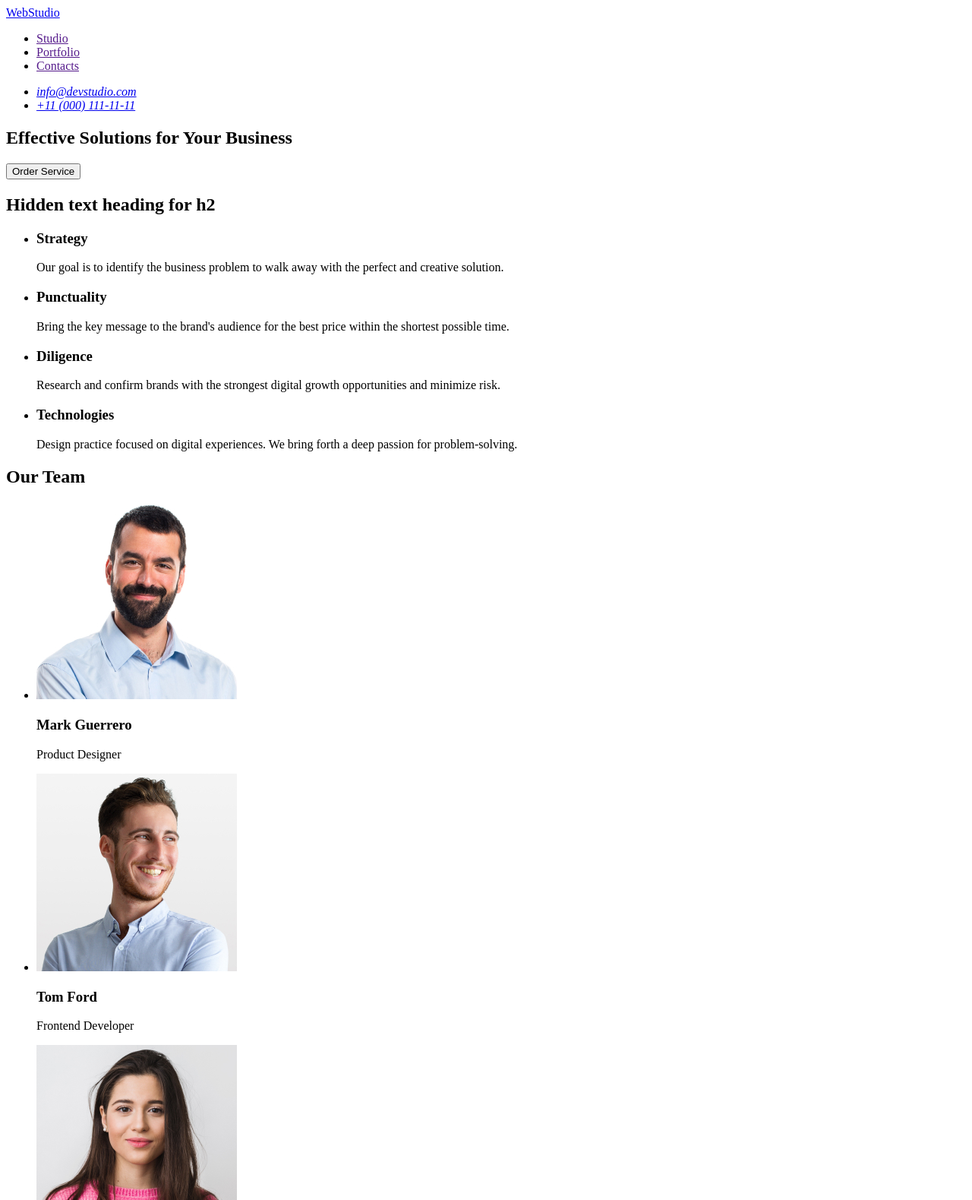
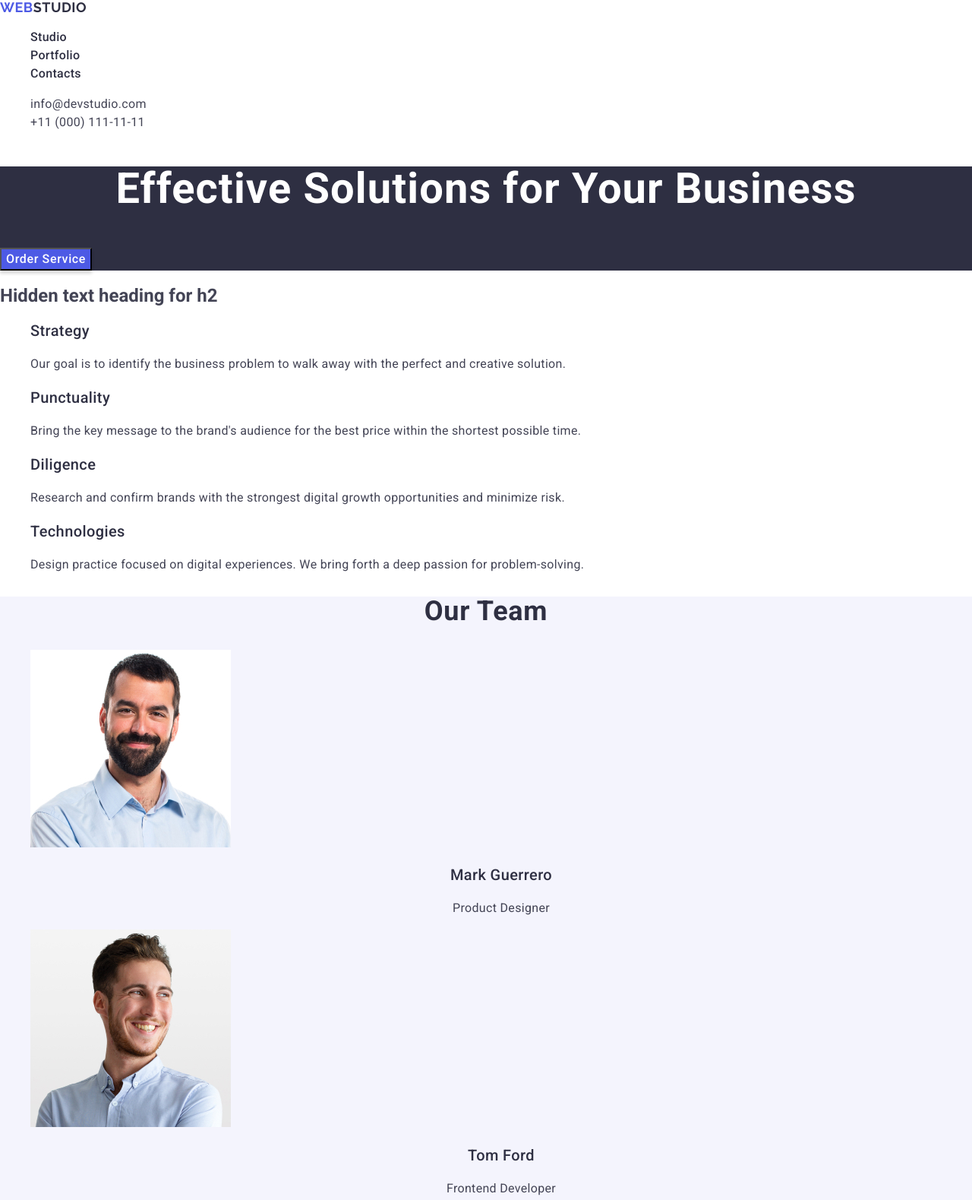
Before and after one commit to ArtemChayka/goit-markup-hw-02, a plain HTML site: page index.html in a window 1280 px wide. Shown: the top 1579 px of the page at 76% size. Drawn offline with nearby package versions, Linux system fonts and the light colour scheme.

Commit message:
first commit

```diff
--- /dev/null
+++ b/css/style.css
@@ -0,0 +1,140 @@
+body {
+  font-family: 'Roboto', sans-serif;
+  color: #434455;
+  background-color: #fff;
+}
+
+a {
+  text-decoration: none;
+}
+
+ul {
+  list-style-type: none;
+}
+.address-link {
+  font-style: normal;
+  font-family: 'Roboto', sans-serif;
+  font-weight: 400;
+  font-size: 16px;
+  line-height: 1.5;
+  letter-spacing: 0.02em;
+  color: #434455;
+}
+
+.logo {
+  font-family: 'Raleway', sans-serif;
+  font-weight: 700;
+  font-size: 18px;
+  line-height: 1.16;
+  letter-spacing: 0.03em;
+  text-transform: uppercase;
+  color: #4d5ae5;
+}
+.studio-header {
+    color: #2e2f42
+}
+.studio-footer {
+    color: #f4f4fd;;
+}
+
+.logo-item {
+  font-family: 'Roboto', sans-serif;
+  font-weight: 500;
+  font-size: 16px;
+  line-height: 1.5;
+  letter-spacing: 0.02em;
+  color: #2e2f42;
+}
+
+.main-section {
+  background: #2e2f42;
+}
+
+.main-title {
+  font-family: 'Roboto', sans-serif;
+  font-weight: 700;
+  font-size: 56px;
+  line-height: 1.07;
+  letter-spacing: 0.02em;
+  text-align: center;
+  color: #fff;
+}
+
+.main-section-btn {
+  box-shadow: 0 4px 4px 0 rgba(0, 0, 0, 0.15);
+  background: #4d5ae5;
+  font-family: 'Roboto', sans-serif;
+  font-weight: 500;
+  font-size: 16px;
+  line-height: 1.5;
+  letter-spacing: 0.04em;
+  color: #fff;
+}
+.main-section-btn:hover,
+.main-section-btn:focus {
+    background: #404bbf;
+}
+
+.benefits-section-title {
+  font-family: 'Roboto', sans-serif;
+  font-weight: 500;
+  font-size: 20px;
+  line-height: 1.2;
+  letter-spacing: 0.02em;
+  color: #2e2f42;
+}
+
+.benefits-section-text {
+  font-family: 'Roboto', sans-serif;
+  font-weight: 400;
+  font-size: 16px;
+  line-height: 1.5;
+  letter-spacing: 0.02em;
+  color: #434455;
+}
+
+.team-section {
+  background: #f4f4fd;
+}
+.team-section-title {
+  font-family: 'Roboto', sans-serif;
+  font-weight: 700;
+  font-size: 36px;
+  line-height: 1.11;
+  letter-spacing: 0.02em;
+  text-align: center;
+  color: #2e2f42;
+}
+
+.team-section-name {
+  font-family: 'Roboto', sans-serif;
+  font-weight: 500;
+  font-size: 20px;
+  line-height: 1.2;
+  letter-spacing: 0.02em;
+  text-align: center;
+  color: #2e2f42;
+}
+
+.team-section-text {
+  font-family: 'Roboto', sans-serif;
+  font-weight: 400;
+  font-size: 16px;
+  line-height: 1.5;
+  letter-spacing: 0.02em;
+  text-align: center;
+  color: #434455;
+}
+
+.text-footer {
+  font-family: 'Roboto', sans-serif;
+  font-weight: 400;
+  font-size: 16px;
+  line-height: 1.5;
+  letter-spacing: 0.02em;
+  color: #f4f4fd;
+}
+
+.footer {
+  background: #2e2f42;
+}
--- a/index.html
+++ b/index.html
@@ -1,61 +1,69 @@
 <!DOCTYPE html>
 <html lang="en">
+
 <head>
   <meta charset="UTF-8" />
   <meta name="viewport" content="width=device-width, initial-scale=1.0" />
   <title>Web Studio</title>
+  <link rel="preconnect" href="https://fonts.googleapis.com" />
+  <link rel="preconnect" href="https://fonts.gstatic.com" crossorigin />
+  <link href="https://fonts.googleapis.com/css2?family=Raleway:wght@700&family=Roboto:wght@400;500;700&display=swap"
+    rel="stylesheet" />
+  <link rel="stylesheet" href="https://cdnjs.cloudflare.com/ajax/libs/modern-normalize/3.0.1/modern-normalize.min.css">
+  <link rel="preconnect" href="https://fonts.gstatic.com>">
+  <link rel="stylesheet" href="./css/style.css">
 </head>
 
 <body>
   <header>
     <nav>
-        <a href="./index.html">WebStudio</a>
+      <a class="logo" href="./index.html">Web<span class="studio-header">Studio</span></a>
       <ul>
-          <li><a href="">Studio</a></li>
-          <li><a href="">Portfolio</a></li>
-          <li><a href="">Contacts</a></li>
+        <li><a class="logo-item">Studio</a></li>
+        <li><a class="logo-item">Portfolio</a></li>
+        <li><a class="logo-item">Contacts</a></li>
       </ul>
     </nav>
 
-      <address>
+    <address class="address">
       <ul>
-          <li><a href="mailto:info@devstudio.com">info@devstudio.com</a></li>
-          <li><a href="tel:+110001111111">+11 (000) 111-11-11</a></li>
+        <li><a class="address-link" href="mailto:info@devstudio.com">info@devstudio.com</a></li>
+        <li><a class="address-link" href="tel:+110001111111">+11 (000) 111-11-11</a></li>
       </ul>
     </address>
   </header>
   <main>
-      <section>
-        <h1>Effective Solutions for Your Business</h1>
-        <button type="button">Order Service</button>
+    <section class="main-section">
+      <h1 class="main-title">Effective Solutions for Your Business</h1>
+      <button class="main-section-btn" type="button">Order Service</button>
     </section>
-      <section>
+    <section class="benefits-section">
       <h2>Hidden text heading for h2</h2>
       <ul>
         <li>
-            <h3>Strategy</h3>
-            <p>
+          <h3 class="benefits-section-title">Strategy</h3>
+          <p class="benefits-section-text">
             Our goal is to identify the business problem to walk away with the
             perfect and creative solution.
           </p>
         </li>
         <li>
-            <h3>Punctuality</h3>
-            <p>
+          <h3 class="benefits-section-title">Punctuality</h3>
+          <p class="benefits-section-text">
             Bring the key message to the brand's audience for the best price
             within the shortest possible time.
           </p>
         </li>
         <li>
-            <h3>Diligence</h3>
-            <p>
+          <h3 class="benefits-section-title">Diligence</h3>
+          <p class="benefits-section-text">
             Research and confirm brands with the strongest digital growth
             opportunities and minimize risk.
           </p>
         </li>
         <li>
-            <h3>Technologies</h3>
-            <p>
+          <h3 class="benefits-section-title">Technologies</h3>
+          <p class="benefits-section-text">
             Design practice focused on digital experiences. We bring forth a
             deep passion for problem-solving.
           </p>
@@ -63,58 +71,74 @@
       </ul>
     </section>
 
-      <section>
-        <h2>Our Team</h2>
+    <section class="team-section">
+      <h2 class="team-section-title">Our Team</h2>
       <ul>
         <li>
-            <img
-              src="./images/MarkGuerrero.jpg"
-              alt="photo Mark Guerrero"
-              width="264"
-              height="260"
-            />
-            <h3>Mark Guerrero</h3>
-            <p>Product Designer</p>
+          <img src="./images/MarkGuerrero.jpg" alt="photo Mark Guerrero" width="264" height="260" />
+          <h3 class="team-section-name">Mark Guerrero</h3>
+          <p class="team-section-text">Product Designer</p>
         </li>
         <li>
-            <img
-              src="./images/TomFord.jpg"
-              alt="photo Tom Ford"
-              width="264"
-              height="260"
-            />
-            <h3>Tom Ford</h3>
-            <p>Frontend Developer</p>
+          <img src="./images/TomFord.jpg" alt="photo Tom Ford" width="264" height="260" />
+          <h3 class="team-section-name">Tom Ford</h3>
+          <p class="team-section-text">Frontend Developer</p>
         </li>
         <li>
-            <img
-              src="./images/CamilaGarcia.jpg"
-              alt="photo Camila Garcia"
-              width="264"
-              height="260"
-            />
-            <h3>Camila Garcia</h3>
+          <img src="./images/CamilaGarcia.jpg" alt="photo Camila Garcia" width="264" height="260" />
+          <h3 class="team-section-name">Camila Garcia</h3>
+          <p class="team-section-text">Marketing</p>
+        </li>
+        <li>
+          <img src="./images/DanielWilson.jpg" alt="photo Daniel Wilson" width="264" height="260" />
+          <h3 class="team-section-name">Daniel Wilson</h3>
+          <p class="team-section-text">UI Designer</p>
+        </li>
+      </ul>
+    </section>
+    <section>
+      <h2>Our Portfolio</h2>
+      <ul>
+        <li>
+          <img src="./images/banking-app.jpg" alt="banking-app" width="360" height="300" />
+          <h3>Banking App</h3>
+          <p>App</p>
+        </li>
+        <li>
+          <img src="./images/cashless-payment.jpg" alt="cashless-payment" width="360" height="300" />
+          <h3>Cashless Payment</h3>
           <p>Marketing</p>
         </li>
         <li>
-            <img
-              src="./images/DanielWilson.jpg"
-              alt="photo Daniel Wilson"
-              width="264"
-              height="260"
-            />
-            <h3>Daniel Wilson</h3>
-            <p>UI Designer</p>
+          <img src="./images/meditation-app.jpg" alt="meditation-app" width="360" height="300" />
+          <h3>Meditation App</h3>
+          <p>App</p>
+        </li>
+        <li>
+          <img src="./images/taxi-service.jpg" alt="taxi-service" width="360" height="300" />
+          <h3>Taxi Service</h3>
+          <p>Marketing</p>
+        </li>
+        <li>
+          <img src="./images/screen-illustrations.jpg" alt="screen-illustrations" width="360" height="300" />
+          <h3>Screen Illustrations</h3>
+          <p>Design</p>
+        </li>
+        <li>
+          <img src="./images/online-courses.jpg" alt="online-courses" width="360" height="300" />
+          <h3>Online Courses</h3>
+          <p>Marketing</p>
         </li>
       </ul>
     </section>
   </main>
-    <footer>
-      <a href="./index.html">WebStudio</a>
-      <p>
+  <footer class="footer">
+    <a class="logo" href="./index.html">Web<span class="studio-footer">Studio</span></a>
+    <p class="text-footer">
       Increase the flow of customers and sales for your business with digital
       marketing & growth solutions.
     </p>
   </footer>
 </body>
+
 </html>
```
Also changed, not shown: images/banking-app.jpg (added), images/cashless-payment.jpg (added), images/meditation-app.jpg (added), images/online-courses.jpg (added), images/screen-illustrations.jpg (added), images/taxi-service.jpg (added). Lines whose indentation alone changed are shown as unchanged.
